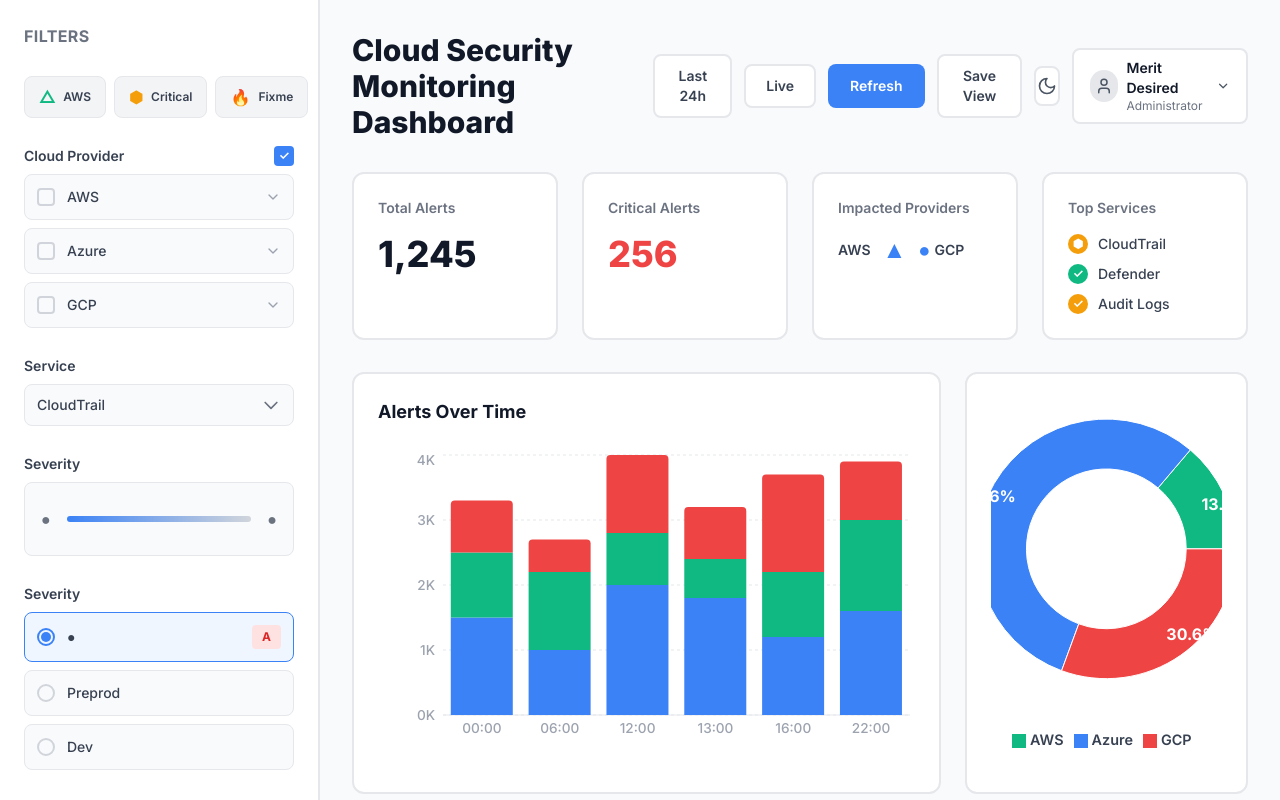
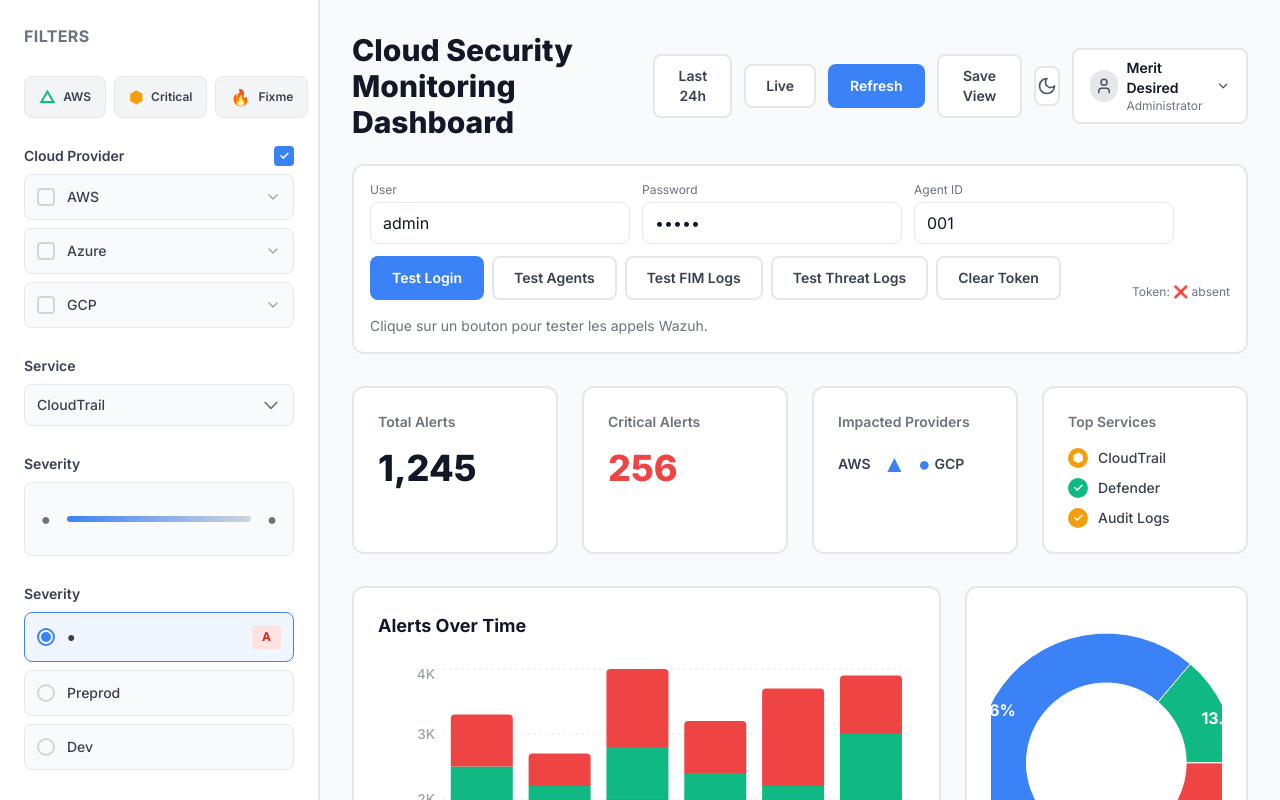
Before and after one commit to Franck2000/Ingineering-project, a React (Vite) app: page / in a window 1280 px wide. Shown: the top 800 px of the page. Built offline with nearby package versions, Linux system fonts and the light colour scheme.

Commit message:
connection with back

```diff
--- a/package.json
+++ b/package.json
@@ -10,10 +10,11 @@
     "lint": "eslint . --ext js,jsx --report-unused-disable-directives --max-warnings 0"
   },
   "dependencies": {
+    "axios": "^1.13.2",
+    "lucide-react": "^0.294.0",
     "react": "^18.2.0",
     "react-dom": "^18.2.0",
-    "recharts": "^2.10.3",
-    "lucide-react": "^0.294.0"
+    "recharts": "^2.10.3"
   },
   "devDependencies": {
     "@types/react": "^18.2.43",
--- a/src/components/Header.jsx
+++ b/src/components/Header.jsx
@@ -1,13 +1,54 @@
-import React from 'react';
+import React, { useState } from 'react';
 import { ChevronDown, User, Moon, Sun } from 'lucide-react';
+
+// ✅ importe tes fonctions Wazuh
+import {
+  loginWazuh,
+  getAgents,
+  getFIMLogs,
+  getThreatLogs
+} from '../services/wazuhService';
 
 /**
  * Composant Header - Affiche le titre et les actions du dashboard
  * Suit le principe de responsabilité unique (Single Responsibility)
  */
 const Header = ({ onRefresh, darkMode, toggleDarkMode }) => {
+  // --- mini state pour tests ---
+  const [loading, setLoading] = useState(false);
+  const [result, setResult] = useState(null);
+  const [error, setError] = useState(null);
+
+  // champs rapides (tu peux changer direct ici)
+  const [user, setUser] = useState('admin');
+  const [password, setPassword] = useState('admin');
+  const [agentId, setAgentId] = useState('001');
+
+  const run = async (fn) => {
+    setLoading(true);
+    setError(null);
+    try {
+      const data = await fn();
+      setResult(data);
+    } catch (e) {
+      setResult(null);
+      setError(e?.response?.data ?? e?.message ?? String(e));
+    } finally {
+      setLoading(false);
+    }
+  };
+
+  const clearToken = () => {
+    localStorage.removeItem('wazuh_token');
+    setResult({ ok: true, message: 'Token supprimé du localStorage' });
+    setError(null);
+  };
+
+  const token = localStorage.getItem('wazuh_token');
+
   return (
-    <div className="flex justify-between items-center mb-8">
+    <div className="mb-8">
+      <div className="flex justify-between items-center">
         <h1 className="text-3xl font-extrabold text-gray-900 dark:text-white transition-colors">
           Cloud Security Monitoring Dashboard
         </h1>
@@ -42,9 +83,124 @@
               <div className="text-sm font-semibold text-gray-900 dark:text-white">
                 Merit Desired
               </div>
-            <div className="text-xs text-gray-500 dark:text-gray-400">Administrator</div>
+              <div className="text-xs text-gray-500 dark:text-gray-400">
+                Administrator
+              </div>
             </div>
             <ChevronDown size={16} className="text-gray-600 dark:text-gray-400" />
+          </div>
+        </div>
+      </div>
+
+      {/* ===================== */}
+      {/* ✅ ZONE DE TEST RAPIDE */}
+      {/* ===================== */}
+      <div className="mt-6 p-4 rounded-xl border-2 border-gray-200 dark:border-gray-700 bg-white dark:bg-gray-800">
+        <div className="flex flex-wrap gap-3 items-end">
+          <div className="flex flex-col">
+            <label className="text-xs text-gray-500 dark:text-gray-400 mb-1">User</label>
+            <input
+              className="px-3 py-2 rounded-lg border border-gray-200 dark:border-gray-700 bg-white dark:bg-gray-900 text-gray-900 dark:text-white"
+              value={user}
+              onChange={(e) => setUser(e.target.value)}
+            />
+          </div>
+
+          <div className="flex flex-col">
+            <label className="text-xs text-gray-500 dark:text-gray-400 mb-1">Password</label>
+            <input
+              type="password"
+              className="px-3 py-2 rounded-lg border border-gray-200 dark:border-gray-700 bg-white dark:bg-gray-900 text-gray-900 dark:text-white"
+              value={password}
+              onChange={(e) => setPassword(e.target.value)}
+            />
+          </div>
+
+          <div className="flex flex-col">
+            <label className="text-xs text-gray-500 dark:text-gray-400 mb-1">Agent ID</label>
+            <input
+              className="px-3 py-2 rounded-lg border border-gray-200 dark:border-gray-700 bg-white dark:bg-gray-900 text-gray-900 dark:text-white"
+              value={agentId}
+              onChange={(e) => setAgentId(e.target.value)}
+            />
+          </div>
+
+          <div className="flex gap-2 flex-wrap">
+            <button
+              disabled={loading}
+              onClick={() => run(() => loginWazuh(user, password))}
+              className="btn-primary"
+              title="Test loginWazuh()"
+            >
+              {loading ? '...' : 'Test Login'}
+            </button>
+
+            <button
+              disabled={loading}
+              onClick={() => run(() => getAgents())}
+              className="btn-secondary"
+              title="Test getAgents()"
+            >
+              Test Agents
+            </button>
+
+            <button
+              disabled={loading}
+              onClick={() => run(() => getFIMLogs(agentId))}
+              className="btn-secondary"
+              title="Test getFIMLogs(agentId)"
+            >
+              Test FIM Logs
+            </button>
+
+            <button
+              disabled={loading}
+              onClick={() => run(() => getThreatLogs())}
+              className="btn-secondary"
+              title="Test getThreatLogs()"
+            >
+              Test Threat Logs
+            </button>
+
+            <button
+              onClick={clearToken}
+              className="btn-secondary"
+              title="Supprime wazuh_token du localStorage"
+            >
+              Clear Token
+            </button>
+          </div>
+
+          <div className="ml-auto text-xs text-gray-500 dark:text-gray-400">
+            Token: {token ? '✅ présent' : '❌ absent'}
+          </div>
+        </div>
+
+        {/* Résultats */}
+        <div className="mt-4">
+          {error && (
+            <div className="p-3 rounded-lg border border-red-200 bg-red-50 text-red-800 dark:border-red-800 dark:bg-red-900/30 dark:text-red-200">
+              <div className="font-semibold mb-1">Erreur</div>
+              <pre className="text-xs whitespace-pre-wrap">{JSON.stringify(error, null, 2)}</pre>
+            </div>
+          )}
+
+          {result && (
+            <div className="p-3 rounded-lg border border-gray-200 dark:border-gray-700 bg-gray-50 dark:bg-gray-900">
+              <div className="font-semibold text-gray-900 dark:text-white mb-1">
+                Résultat
+              </div>
+              <pre className="text-xs text-gray-800 dark:text-gray-200 whitespace-pre-wrap">
+                {JSON.stringify(result, null, 2)}
+              </pre>
+            </div>
+          )}
+
+          {!result && !error && (
+            <div className="text-sm text-gray-500 dark:text-gray-400">
+              Clique sur un bouton pour tester les appels Wazuh.
+            </div>
+          )}
         </div>
       </div>
     </div>
--- /dev/null
+++ b/src/services/wazuhService.js
@@ -0,0 +1,67 @@
+import axios from 'axios';
+
+// --- CONFIGURATION ---
+// On tape sur Nginx, pas directement sur Wazuh
+const MANAGER_URL = '/api-manager';
+const INDEXER_URL = '/api-indexer';
+
+// --- AUTHENTIFICATION (Manager) ---
+export const loginWazuh = async (user, password) => {
+    const basicAuth = 'Basic ' + btoa(`${user}:${password}`);
+    const response = await axios.get(`${MANAGER_URL}/security/user/authenticate`, {
+        params: { raw: 'true' },
+        headers: { 'Authorization': basicAuth }
+    });
+    // On sauvegarde le token pour les futurs appels
+    localStorage.setItem('wazuh_token', response.data);
+    return response.data;
+};
+
+// Helper pour avoir les headers
+const getHeaders = () => ({
+    headers: { 'Authorization': `Bearer ${localStorage.getItem('wazuh_token')}` }
+});
+
+// --- MODULE 1 : ÉTAT DU PARC (Manager) ---
+export const getAgents = async () => {
+    const response = await axios.get(`${MANAGER_URL}/agents`, getHeaders());
+    return response.data.data.items; // Retourne la liste des agents
+};
+
+export const getFIMLogs = async (agentId) => {
+    // Récupère les 10 derniers fichiers modifiés
+    const response = await axios.get(`${MANAGER_URL}/syscheck/${agentId}/items`, {
+        ...getHeaders(),
+        params: { limit: 10, sort: '-mtime', type: 'file' }
+    });
+    return response.data.data.items;
+};
+
+// --- MODULE 2 : THREAT HUNTING (Indexer/OpenSearch) ---
+export const getThreatLogs = async () => {
+    // Authentification base de données (souvent admin:admin)
+    const dbAuth = 'Basic ' + btoa('admin:mrvLbuuVJV2emWg?8agaz6KeNu6Pa1iJ');
+
+    // La requête complexe pour chercher les alertes
+    const query = {
+        size: 20,
+        sort: [{ timestamp: { order: "desc" } }],
+        query: {
+            bool: {
+                filter: [
+                    { range: { "rule.level": { gte: 5 } } } // Seulement niveau 5+
+                ]
+            }
+        }
+    };
+
+    const response = await axios.post(`${INDEXER_URL}/wazuh-alerts-*/_search`, query, {
+        headers: {
+            'Authorization': dbAuth,
+            'Content-Type': 'application/json'
+        }
+    });
+
+    // Extraction des logs propres
+    return response.data.hits.hits.map(hit => hit._source);
+};
```
Also changed, not shown: 1 other file (tests, documents, lock files or other folders). Lines whose indentation alone changed are shown as unchanged.
